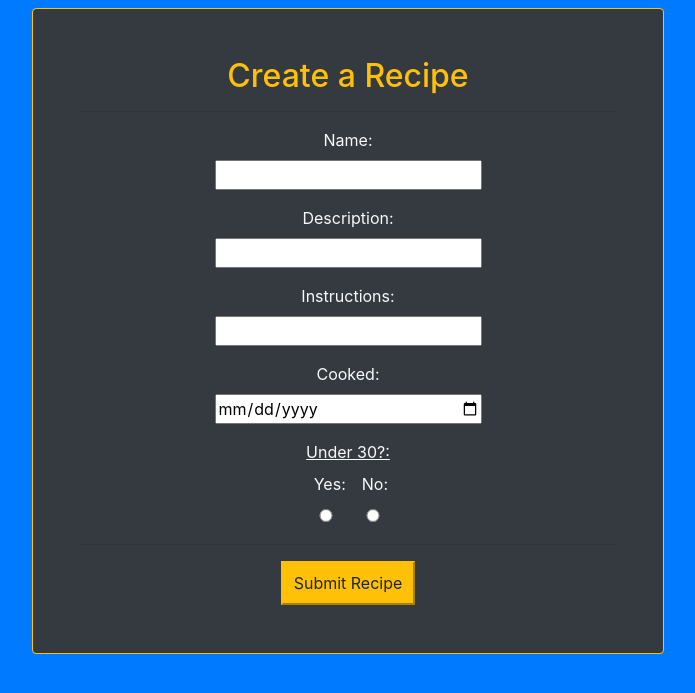
After one commit to cordovalegacy/Py_Flask_Recipes, a Flask app: template flask_app/templates/edit_recipe.html in a window 1280 px wide. The commit adds this page. Shown: the top 693 px of the page, without its empty margins (292-987 px from the left). Run offline with Flask 2, Linux system fonts and the light colour scheme; the template is opened without the code that fills it, so the values that code supplies are empty.

Commit message:
Adding Edit Functionality

```diff
--- a/flask_app/models/recipe.py
+++ b/flask_app/models/recipe.py
@@ -25,6 +25,11 @@ class Recipe:
                 (%(name)s, %(description)s, %(instructions)s, %(cooked)s, %(under_30)s, %(user_id)s)
                 ;"""
         return connectToMySQL('recipes').query_db(query, form_data)
+
+    @classmethod
+    def edit_recipe(cls, data):
+        query = "UPDATE recipes_table SET name = %(name)s, description = %(description)s,  instructions = %(instructions)s, cooked = %(cooked)s, under_30 = %(under_30)s, updated_at = NOW() WHERE recipes_table.id=%(id)s"
+        return connectToMySQL('dojos_and_ninjas').query_db(query, data)
 
     @classmethod
     def delete_recipe(cls, data):
--- /dev/null
+++ b/flask_app/templates/edit_recipe.html
@@ -0,0 +1,56 @@
+<!DOCTYPE html>
+<html lang="en">
+<head>
+    <meta charset="UTF-8">
+    <meta http-equiv="X-UA-Compatible" content="IE=edge">
+    <meta name="viewport" content="width=device-width, initial-scale=1.0">
+    <link rel="stylesheet" href="https://cdn.jsdelivr.net/npm/bootstrap@4.3.1/dist/css/bootstrap.min.css"
+        integrity="sha384-ggOyR0iXCbMQv3Xipma34MD+dH/1fQ784/j6cY/iJTQUOhcWr7x9JvoRxT2MZw1T" crossorigin="anonymous">
+    <title>Edit a Recipe</title>
+</head>
+<body class="bg-primary p-2">
+    <form action="/save_one_recipe" method="post"
+        class="bg-dark m-auto p-5 w-50 h-100 text-center text-light form-control border border-warning">
+        <h2 class="text-warning">Create a Recipe</h2>
+        <hr />
+        {% with messages = get_flashed_messages(category_filter=['Recipes']) %}
+        {% if messages %}
+        {% for message in messages %}
+        <p>{{message}}</p>
+        {% endfor %}
+        {% endif %}
+        {% endwith %}
+        <div class="form-group">
+            <label for="name" class="w-50">Name:</label>
+            <input type="text" name="name" class="w-50" />
+        </div>
+        <div class="form-group">
+            <label for="description" class="w-50">Description:</label>
+            <input type="text" name="description" class="w-50" />
+        </div>
+        <div class="form-group">
+            <label for="instructions" class="w-50">Instructions:</label>
+            <input type="text" name="instructions" class="w-50" />
+        </div>
+        <div class="form-group">
+            <label for="cooked" class="w-50">Cooked:</label>
+            <input type="date" name="cooked" class="w-50" />
+        </div>
+        <div class="form-group">
+            <label for="under_30" id="under_30" class="w-50"><u>Under 30?:</u></label>
+            <div class="d-flex justify-content-center align-items-center">
+                <div>
+                    <label for="under_30" id="under_30" class="w-50">Yes:</label>
+                    <input type="radio" name="under_30" id="under_30" class="w-50" value=1 />
+                </div>
+                <div>
+                    <label for="under_30" id="under_30" class="w-50">No:</label>
+                    <input type="radio" name="under_30" id="under_30" class="w-50" value=0 />
+                </div>
+            </div>
+        </div>
+        <hr>
+        <input type="submit" value="Submit Recipe" class="btn-warning p-2 w-25" />
+    </form>
+</body>
+</html>
```
Also changed, not shown: flask_app/controllers/recipes.py (+7 -0 lines), flask_app/templates/user_page.html (+6 -3 lines).
